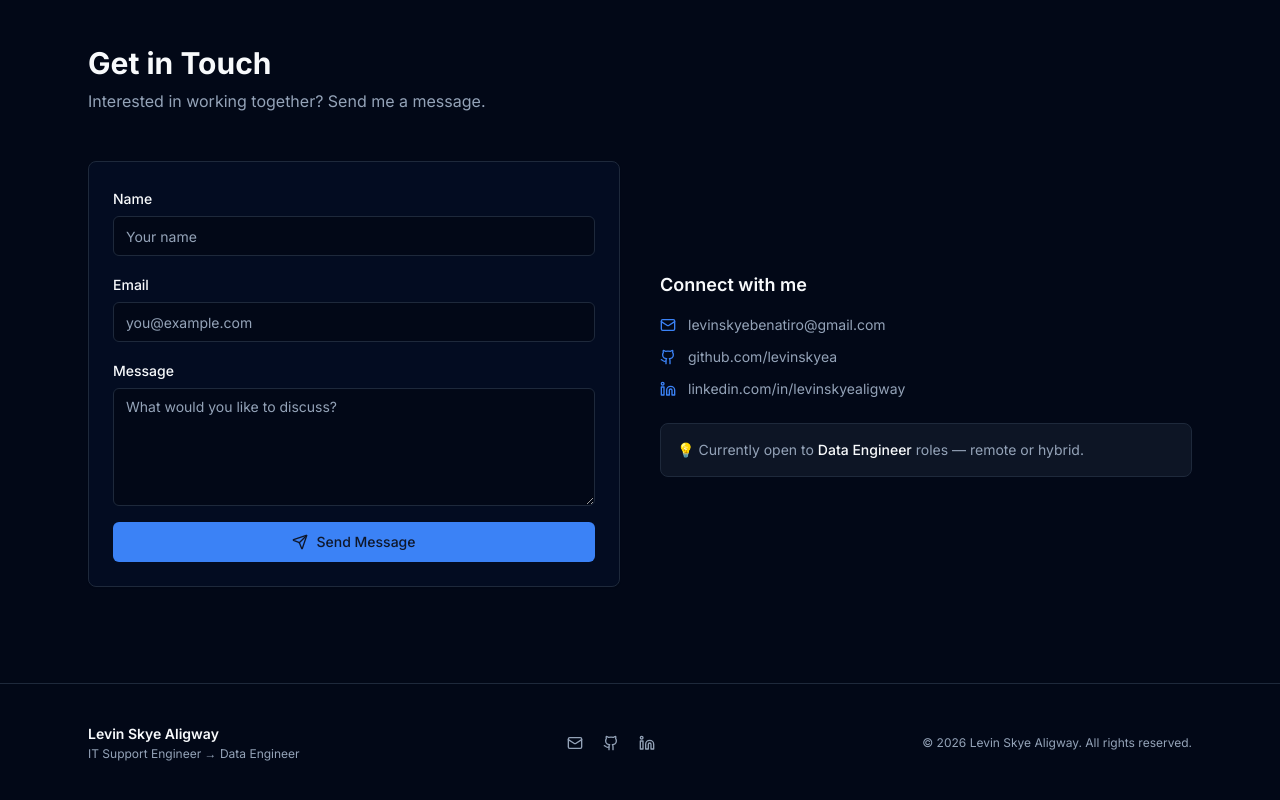
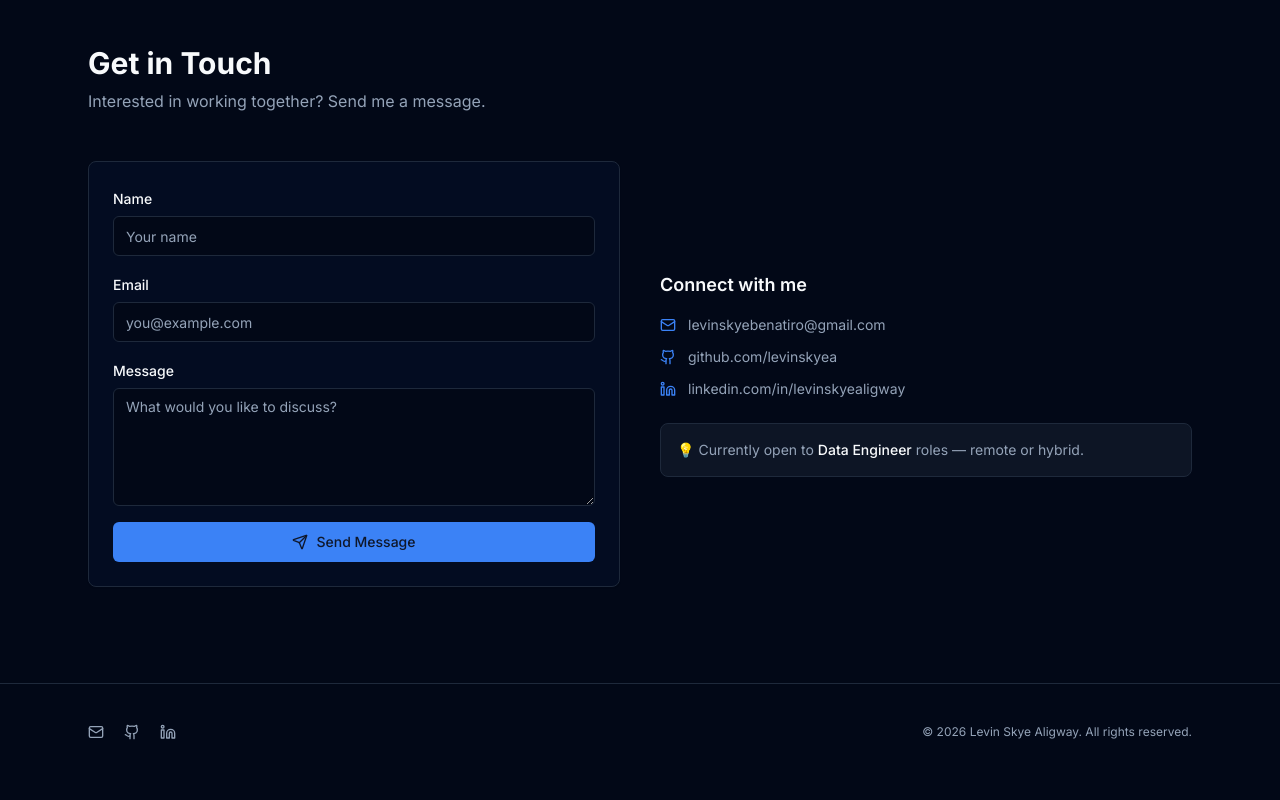
Before and after one commit to levinskyea/levin-data-engineer-portfolio, a Next.js app: page / in a window 1280 px wide. Shown: the part 4141-4941 px from the top of the page. Built offline with nearby package versions, Linux system fonts and the light colour scheme.

Commit message:
Remove name/title from footer, move social icons to left

```diff
--- a/src/components/footer.tsx
+++ b/src/components/footer.tsx
@@ -5,11 +5,6 @@ export function Footer() {
     <footer className="border-t border-border bg-background">
       <div className="mx-auto max-w-6xl px-6 py-10">
         <div className="flex flex-col items-center gap-6 text-center sm:flex-row sm:justify-between sm:text-left">
-          <div>
-            <p className="text-sm font-semibold text-foreground">Levin Skye Aligway</p>
-            <p className="text-xs text-muted-foreground mt-0.5">IT Support Engineer → Data Engineer</p>
-          </div>
-
           <div className="flex items-center gap-5">
             <a
               href="mailto:levinskyebenatiro@gmail.com"
```
